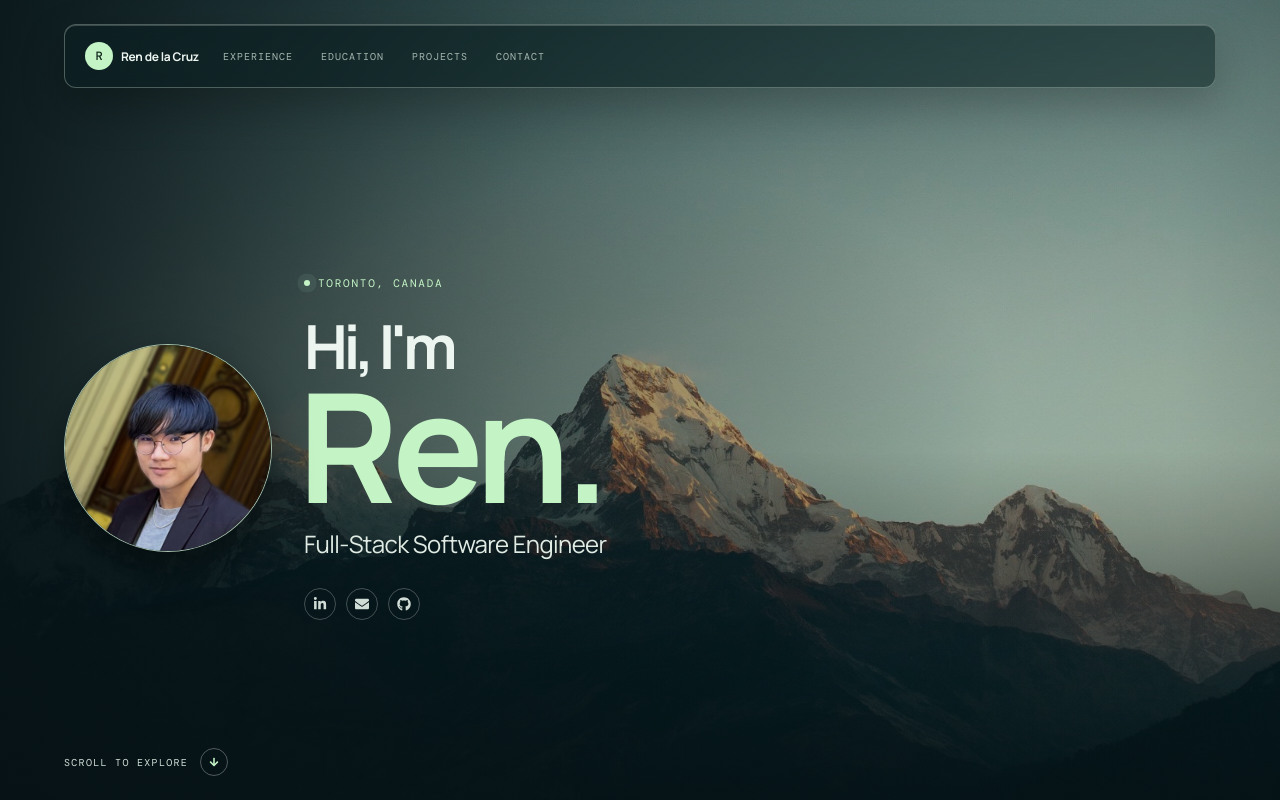
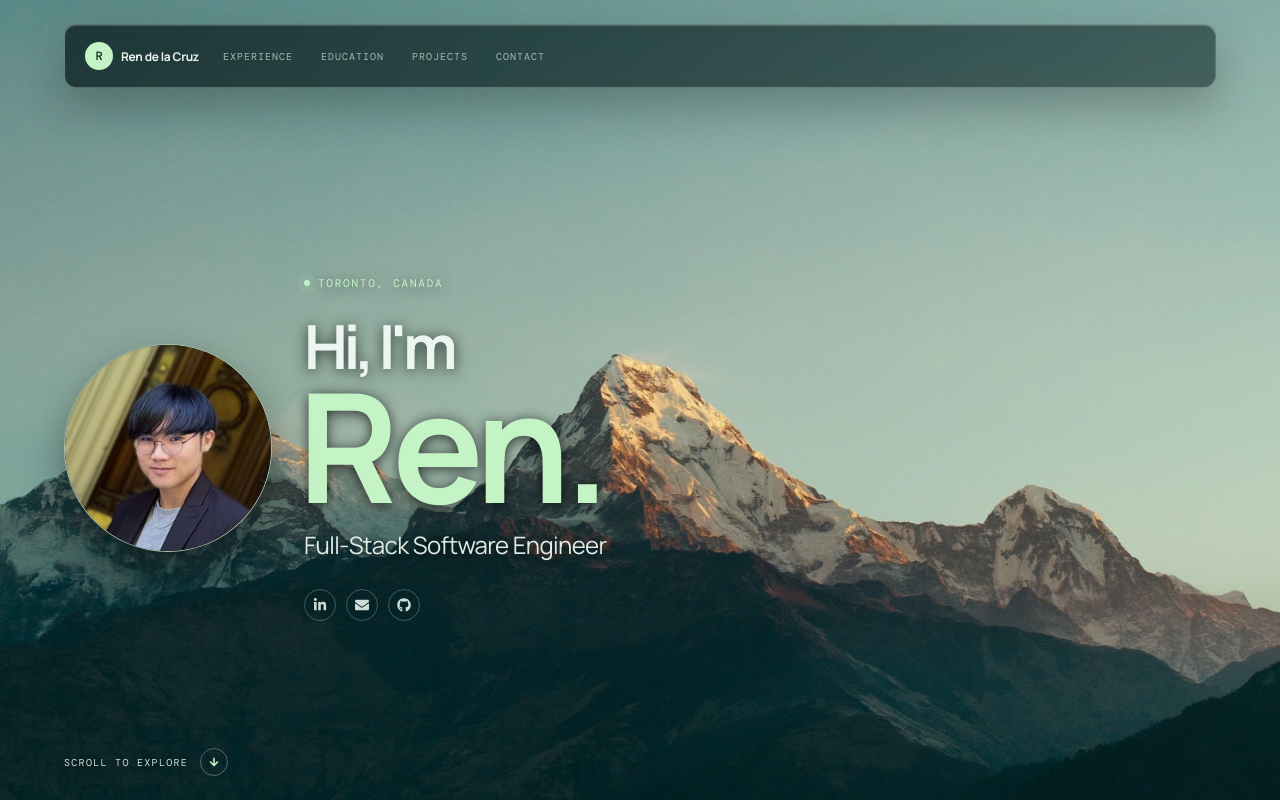
Before and after one commit to RenDelaCruz/rendelacruz.github.io, a React (Vite) app: page / in a window 1280 px wide. Shown: the top 800 px of the page. Built offline with nearby package versions, Linux system fonts and the light colour scheme.

Commit message:
fix hero

```diff
--- a/index.html
+++ b/index.html
@@ -3,7 +3,7 @@
   <head>
     <meta charset="UTF-8" />
     <meta name="viewport" content="width=device-width, initial-scale=1.0" />
-    <meta name="theme-color" content="#071015" />
+    <meta name="theme-color" content="#82a79f" />
     <meta
       name="description"
       content="Ren de la Cruz is a Full-Stack Software Engineer based in Toronto."
--- a/src/components/GlobalStyles.tsx
+++ b/src/components/GlobalStyles.tsx
@@ -1,4 +1,5 @@
 import { colors, css } from '../styles';
+import mountainImage from '../../assets/annapurna-optimized.jpg';
 
 export function GlobalStyles() {
   return (
@@ -24,7 +25,12 @@ export function GlobalStyles() {
         margin: 0;
         min-width: 320px;
         overflow-x: hidden;
-        background: ${colors.background};
+        background-color: ${colors.background};
+        background-image: ${css`url(${mountainImage}), linear-gradient(90deg, #6b9994 0%, #98b5a7 100%)`};
+        background-position: 58% center;
+        background-size: cover;
+        background-repeat: no-repeat;
+        background-attachment: fixed;
       }
       a:focus-visible,
       button:focus-visible {
--- a/src/components/Hero.tsx
+++ b/src/components/Hero.tsx
@@ -21,7 +21,7 @@ export function Hero() {
         height: '100svh',
         minHeight: '100svh',
         width: '100vw',
-        overflow: 'hidden',
+        overflow: 'visible',
         paddingTop: 96,
       }}
     >
@@ -38,6 +38,16 @@ export function Hero() {
             }
             to {
               transform: scale(1.28);
+            }
+          }
+          @keyframes hero-pop {
+            from {
+              opacity: 0;
+              transform: translateY(18px) scale(0.96);
+            }
+            to {
+              opacity: 1;
+              transform: translateY(0) scale(1);
             }
           }
           @supports (animation-timeline: scroll()) {
@@ -74,16 +84,14 @@ export function Hero() {
           zIndex: 0,
           overflow: 'hidden',
           boxShadow: 'none',
-          contain: 'paint',
-          backgroundImage: row
-            ? css`linear-gradient(90deg, rgba(6,18,22,.92), rgba(6,18,22,.43) 44%, rgba(6,18,22,.05) 90%), linear-gradient(0deg, rgba(6,18,22,.82), transparent 44%), radial-gradient(ellipse at center, transparent 38%, rgba(2,10,14,.42) 100%), url(${mountainImage})`
-            : css`linear-gradient(180deg, rgba(6,18,22,.38), rgba(6,18,22,.12) 38%, rgba(6,18,22,.9) 92%), radial-gradient(ellipse at center, transparent 38%, rgba(2,10,14,.42) 100%), url(${mountainImage})`,
+          backgroundImage: css`url(${mountainImage})`,
           backgroundPosition: '58% center',
           backgroundSize: 'cover',
           backgroundRepeat: 'no-repeat',
         }}
       ></div>
       <div
+        data-hero-content
         style={{
           position: 'relative',
           zIndex: 10,
@@ -94,6 +102,9 @@ export function Hero() {
           width: 'calc(100% - 4rem)',
           maxWidth: 1152,
           margin: '0 auto',
+          animation: reduced
+            ? 'none'
+              : 'hero-pop 1.4s cubic-bezier(.22, 1, .36, 1) both',
         }}
       >
         <div
@@ -136,7 +147,12 @@ export function Hero() {
             />
           </div>
         </div>
-        <div style={{ width: '100%' }}>
+        <div
+          style={{
+            width: '100%',
+            textShadow: '0 2px 14px rgba(0, 0, 0, 0.72)',
+          }}
+        >
           <p
             style={{
               ...mono,
@@ -250,6 +266,7 @@ export function Hero() {
           textTransform: 'uppercase',
           letterSpacing: '.13em',
           textDecoration: 'none',
+          textShadow: '0 2px 12px rgba(0, 0, 0, 0.8)',
         }}
       >
         <span>{site.hero.scrollLabel}</span>
--- a/src/styles.ts
+++ b/src/styles.ts
@@ -11,7 +11,7 @@ export function css(
 }
 
 export const colors = {
-  background: '#081318',
+  background: '#82a79f',
   text: '#edf5f0',
   mint: '#c4f4c6',
   muted: '#a6b8b0',
```
Also changed, not shown: assets/favicon/site.webmanifest.
